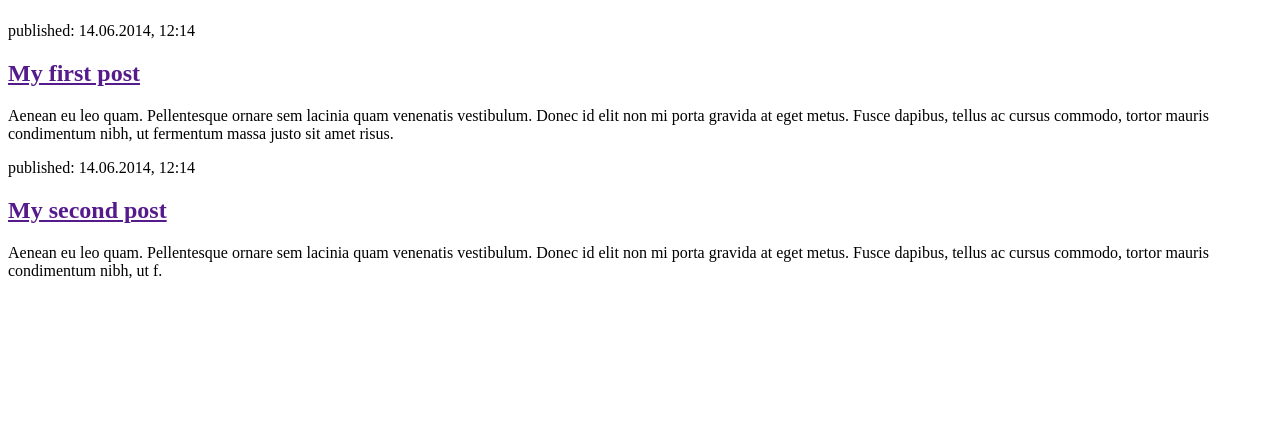
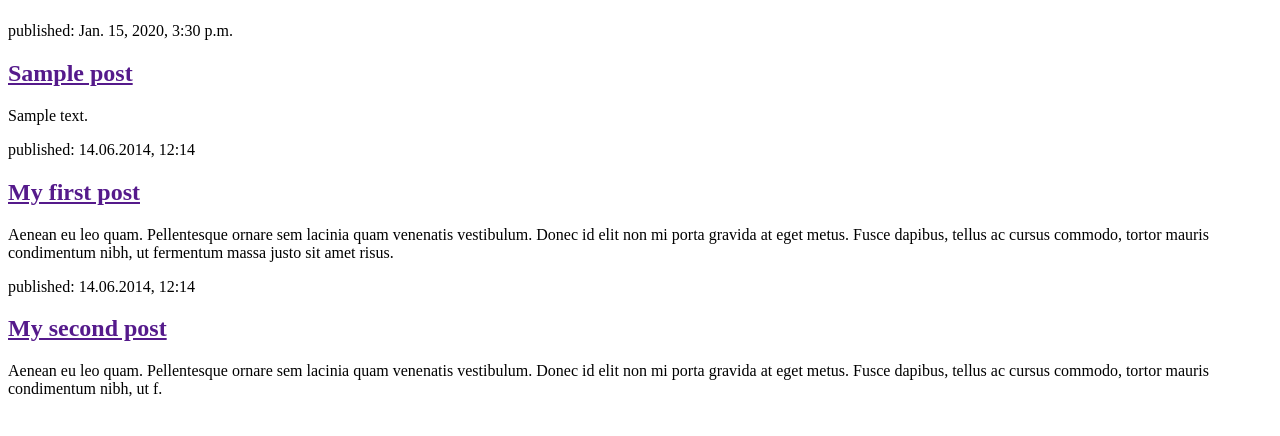
Before and after one commit to ankiraos/mysite, a Django app: page / in a window 1280 px wide. Shown: the part 58-494 px from the top of the page. Run offline with Django 3.2, Linux system fonts and the light colour scheme; tables that the repository leaves empty hold one stand-in row (values such as "Sample post").

Commit message:
Modified templates to display posts from database.

```diff
--- a/blog/models.py
+++ b/blog/models.py
@@ -2,8 +2,9 @@ from django.db import models
 from django.conf import settings
 from django.utils import timezone
 
+# blog_post table will be created
 class Post(models.Model):
-    author = models.ForeignKey(settings.AUTH_USER_MODEL, on_delete=models.CASCADE)
+    author = models.ForeignKey(settings.AUTH_USER_MODEL, on_delete=models.CASCADE) # this will be a field name author_id in tale
     title = models.CharField(max_length=200)
     text = models.TextField()
     created_date = models.DateTimeField(default=timezone.now)
--- a/blog/templates/blog/post_list.html
+++ b/blog/templates/blog/post_list.html
@@ -7,8 +7,16 @@
         <header>
             <h1><a href="/">Django Girls Blog</a></h1>
         </header>
-
         <article>
+            {% for post in posts %}
+            <article>
+                <time>published: {{ post.published_date }}</time>
+                <h2><a href="">{{ post.title }}</a></h2>
+                <p>{{ post.text|linebreaksbr }}</p>
+            </article>
+            {% endfor %}
+        </article>
+         <article>
             <time>published: 14.06.2014, 12:14</time>
             <h2><a href="">My first post</a></h2>
             <p>Aenean eu leo quam. Pellentesque ornare sem lacinia quam venenatis vestibulum. Donec id elit non mi porta gravida at eget metus. Fusce dapibus, tellus ac cursus commodo, tortor mauris condimentum nibh, ut fermentum massa justo sit amet risus.</p>
--- a/blog/views.py
+++ b/blog/views.py
@@ -1,5 +1,8 @@
 from django.shortcuts import render
+from django.utils import timezone
+from .models import Post
 
 # Create your views here.
 def post_list(request):
-    return render(request, 'blog/post_list.html', {})
+    posts = Post.objects.filter(published_date__lte=timezone.now()).order_by('published_date')
+    return render(request, 'blog/post_list.html', {'posts': posts})
--- a/mysite/settings.py
+++ b/mysite/settings.py
@@ -25,7 +25,7 @@ SECRET_KEY = SECRET
 # SECURITY WARNING: don't run with debug turned on in production!
 DEBUG = True
 
-ALLOWED_HOSTS = ['127.0.0.1', '.pythonanywhere.com']
+ALLOWED_HOSTS = ['*', '.pythonanywhere.com']
 
 
 # Application definition
```
